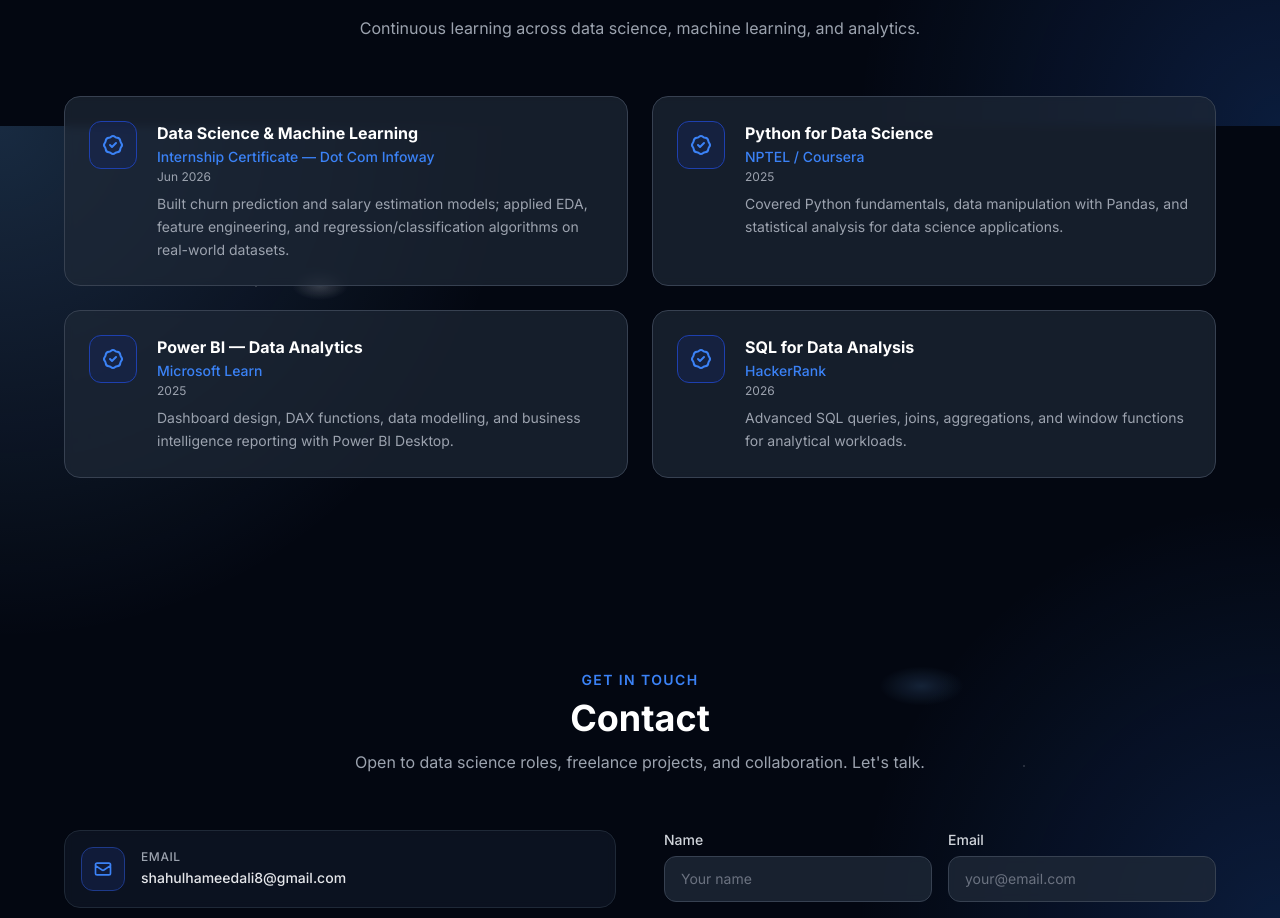
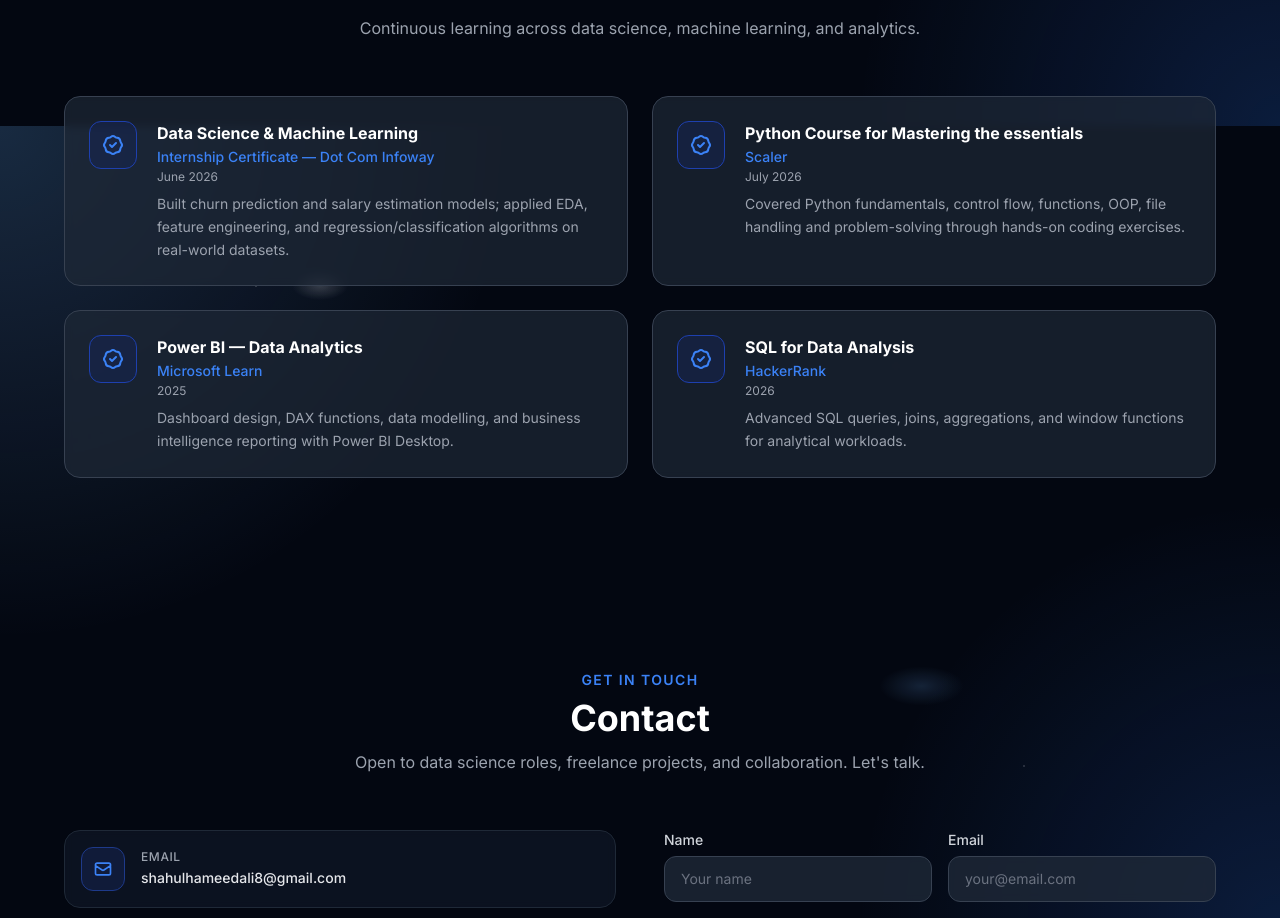
Before and after one commit to kattziee/Portfolio, a Next.js app: page / in a window 1280 px wide. Shown: the part 3074-3992 px from the top of the page. Built offline with nearby package versions, Linux system fonts and the light colour scheme.

Commit message:
Update Certifications.tsx

```diff
--- a/components/Certifications.tsx
+++ b/components/Certifications.tsx
@@ -5,15 +5,15 @@
   {
     title: "Data Science & Machine Learning",
     issuer: "Internship Certificate — Dot Com Infoway",
-    date: "Jun 2026",
+    date: "June 2026",
     description: "Built churn prediction and salary estimation models; applied EDA, feature engineering, and regression/classification algorithms on real-world datasets.",
     color: "blue",
   },
   {
-    title: "Python for Data Science",
-    issuer: "NPTEL / Coursera",
-    date: "2025",
-    description: "Covered Python fundamentals, data manipulation with Pandas, and statistical analysis for data science applications.",
+    title: "Python Course for Mastering the essentials",
+    issuer: "Scaler",
+    date: "July 2026",
+    description: "Covered Python fundamentals, control flow, functions, OOP, file handling and problem-solving through hands-on coding exercises.",
     color: "blue",
   },
   {
```
